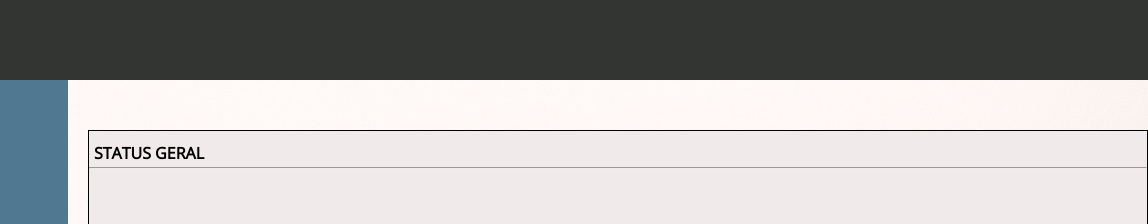
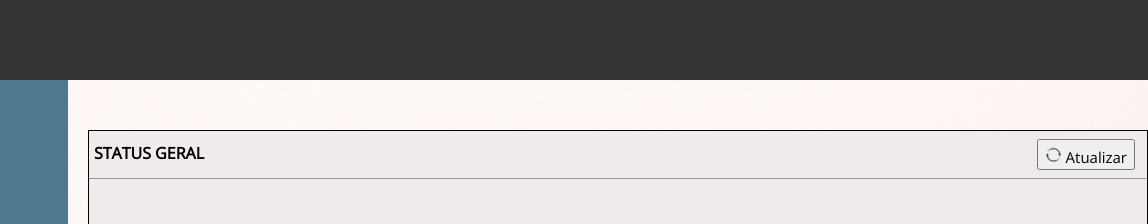
Before and after one commit to luanfilipin/Gerenciamento-de-pedidos, a plain HTML site: page Painel-v0.1/painel.html in a window 1280 px wide. Shown: the top 224 px of the page, 132-1280 px from the left. Drawn offline with nearby package versions, Linux system fonts and the light colour scheme.

Commit message:
Atualizar
Adicionado bottom para atualizar.

```diff
--- a/Painel-v0.1/painel.html
+++ b/Painel-v0.1/painel.html
@@ -27,6 +27,10 @@
     </nav>
     <div class="estatus-pedido">
         <h1>STATUS GERAL</h1>
+        <div class="atualizar">
+            <button class="atualizar"><img class="img-atualizar" height="17px" src="img/atualizar.png"
+                    alt="">Atualizar</button>
+        </div>
         <hr>
         <div class="status status-aprovado ">
             <h1>Aprovados</h1>
--- a/Painel-v0.1/style/style-painel.css
+++ b/Painel-v0.1/style/style-painel.css
@@ -30,7 +30,7 @@ ul {
 ul > li{
     text-align: center;
 }
-a {
+li > a {
     color: #ffffff;
     display: block;
     padding: 10px;
@@ -62,6 +62,23 @@ a:hover {
     font-size: 16px;
     margin-bottom: -5px;
     margin-left: 5px;
+    display: inline-block;
+}
+.atualizar{
+    display: inline;
+    float: right;
+    margin-top: 4px;
+    margin-right: 6px;
+    font-size: 15px;
+    font-family: 'Open Sans', sans-serif;
+}
+.img-atualizar{
+    display: inline;
+    margin-right: 4px;
+    margin-top: 4px;
+}
+.estatus-pedido > hr {
+    margin-top: 15px;
 }
 .status{
     margin-top: 50px;
@@ -80,6 +97,7 @@ a:hover {
     font-weight: lighter;
     margin-top: 15px;
 }
+
 p{
     font-family: 'Open Sans', sans-serif;
     text-align: center;
```
Also changed, not shown: Painel-v0.1/img/analisando.png (deleted), Painel-v0.1/img/aprovado.png (deleted), Painel-v0.1/img/atualizar.png (added), Painel-v0.1/img/negativo.png (deleted), Painel-v0.1/img/pendente.png (deleted), 1 other file.
